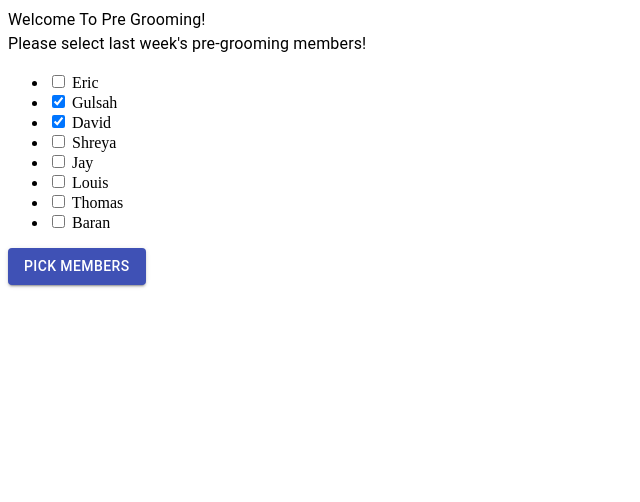
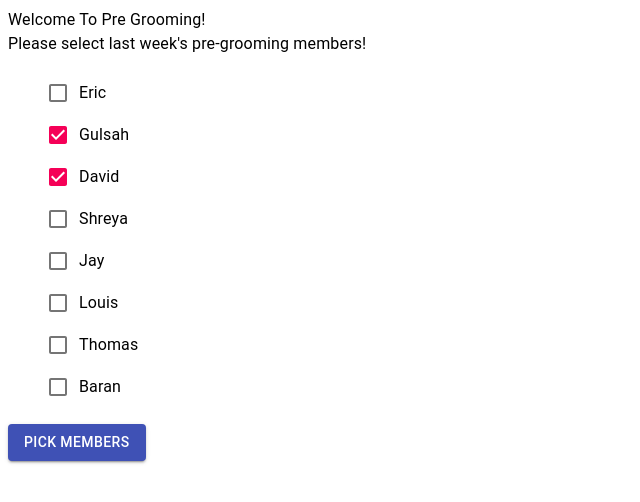
Before and after one commit to gulsahsarsilmaz/pre-grooming-react, a React (Create React App) app: page / in a window 1280 px wide. Shown: the top 502 px of the page, without its empty margins (0-640 px from the left). Built offline with nearby package versions, Linux system fonts and the light colour scheme.

Commit message:
Fixed wording and added Checkbox Material UI

```diff
--- a/src/App.js
+++ b/src/App.js
@@ -37,10 +37,11 @@ export default function App() {
   };
 
   const handleCheckChieldElement = event => {
+    console.log("I am changed", event.target);
     let users = data.users;
-    users.forEach(fruite => {
-      if (fruite.value === event.target.value)
-        fruite.isChecked = event.target.checked;
+    users.forEach(user => {
+      if (user.value === event.target.value)
+        user.isChecked = event.target.checked;
     });
     setData({ users: users });
   };
@@ -50,12 +51,12 @@ export default function App() {
       <Typography>Welcome To Pre Grooming!</Typography>
       <Typography>Please select last week's pre-grooming members!</Typography>
       <ul>
-        {data.users.map((fruite, index) => {
+        {data.users.map((user, index) => {
           return (
             <CheckBox
               key={index}
               handleCheckChieldElement={handleCheckChieldElement}
-              {...fruite}
+              {...user}
             />
           );
         })}
--- a/src/components/checkbox.js
+++ b/src/components/checkbox.js
@@ -1,17 +1,23 @@
 import React from "react";
+
+import { Checkbox, FormControlLabel } from "@material-ui/core";
 
 export const CheckBox = props => {
   return (
-    <li>
-      <input
-        key={props.id}
-        onClick={props.handleCheckChieldElement}
-        type="checkbox"
-        defaultChecked={props.isChecked}
-        value={props.value}
-      />{" "}
-      {props.value}
-    </li>
+    <div>
+      <FormControlLabel
+        control={
+          <Checkbox
+            checked={props.isChecked}
+            onChange={props.handleCheckChieldElement}
+            inputProps={{ "aria-label": "primary checkbox" }}
+            name={props.value}
+            value={props.value}
+          />
+        }
+        label={props.value}
+      />
+    </div>
   );
 };
 
```
